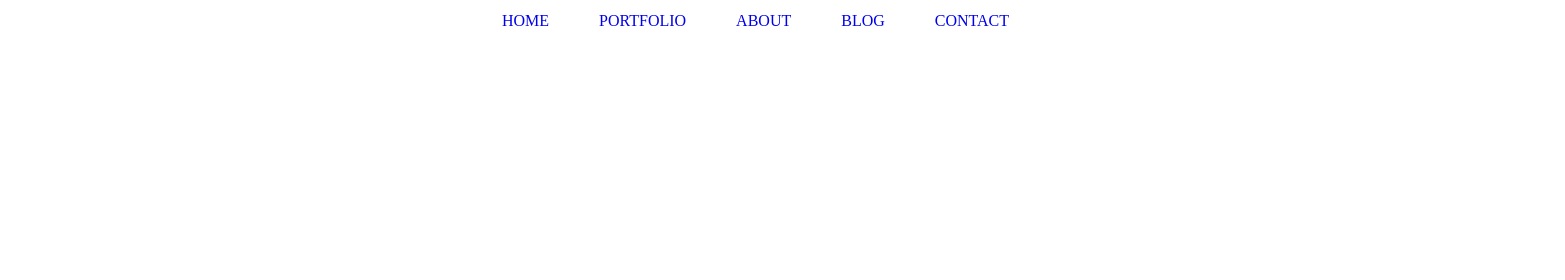
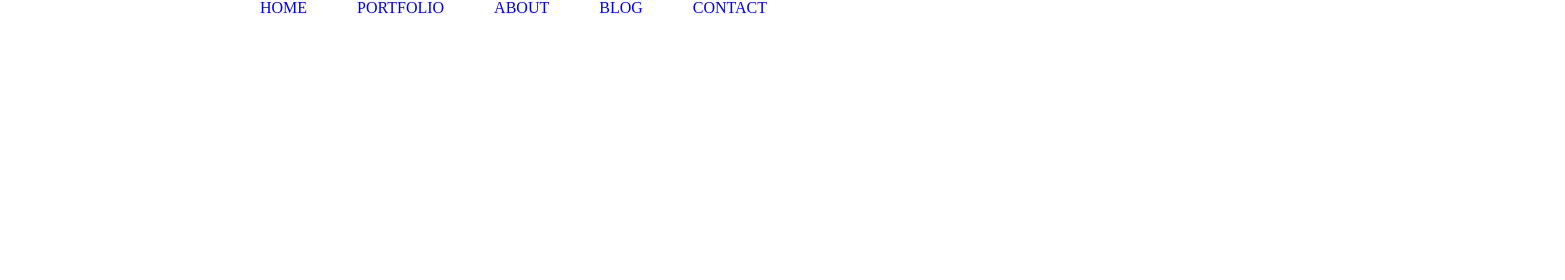
Before and after one commit to AnaPipinashvili/LESSON_7, a plain HTML site: page index.html in a window 1280 px wide. Shown: the top 280 px of the page, 1565 px wide, since content can reach past the window. Drawn offline with Linux system fonts and the light colour scheme.

Commit message:
added div an changed width

```diff
--- a/css/style.css
+++ b/css/style.css
@@ -1,23 +1,31 @@
 /*First container*/
 .first-container{
-	width: 1764px;
+	max-width: 1920px;
+	width: 100%;
 	height: 1187px;
 	margin:  0 auto;
 	background: #FFFFFF
 }
-.header{
+.header-flex{
+	max-width: 1920px;
+	width: 100%;
 	display: flex;
-	align-items: center;
 	justify-content: space-between;
+	/*align-items: center;*/
+}
 
-}
+
+
+
 .nav1{
 	display: flex;
 	align-items: center;
+
 }
 
 .nav-li{
 	margin-right: 50px;
+	vertical-align: baseline;
 
 }
 
@@ -26,7 +34,8 @@
 }
 
 .box{
-	width: 882px;
+	max-width: 960px;
+	width: 50%;
 	display: flex;
 	flex-direction: column;
 }
--- a/index.html
+++ b/index.html
@@ -15,8 +15,10 @@
 </head>
 <body>
 	<section>
-		<div class="first-container">
+
+
 		<header class="header">
+				<div class="header-flex">
 
 					<a class="logo" href="index.html">
 						<img src="image/logo.png" alt="logo">
@@ -31,7 +33,10 @@
 
 						</ul>
 					</nav>
+				</div>
 		</header>
+
+		<div class="first-container">
 			<div class="box-parent">
 				<div class="box">
 					<h1>Provide You best Best Ui Service</h1>
@@ -46,6 +51,7 @@
 
 				<div class="box">
 					<img class="image" src="image/image.png" alt="people">
+				</div>
 			</div>
 		</div>
 
```
Lines whose indentation alone changed are shown as unchanged.
